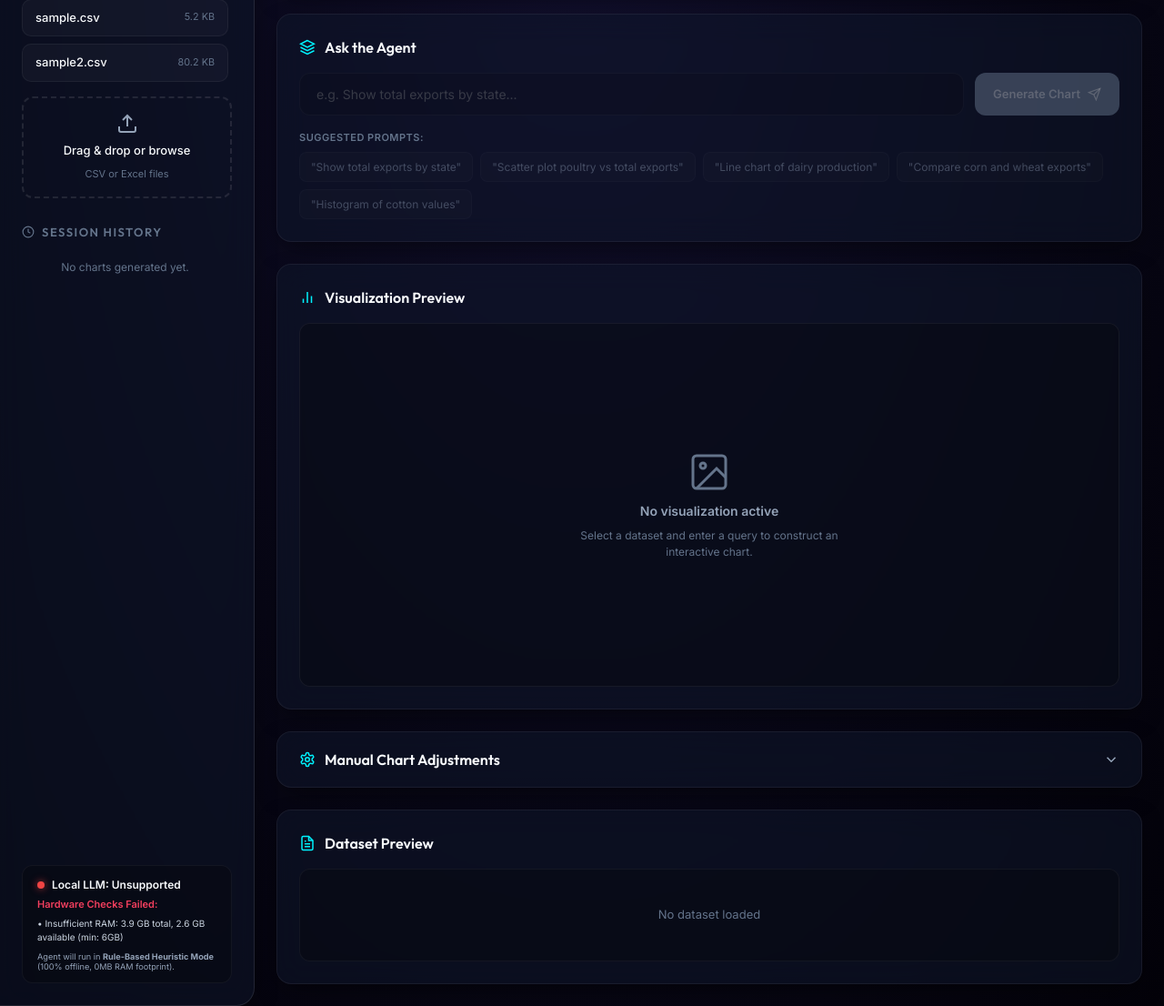
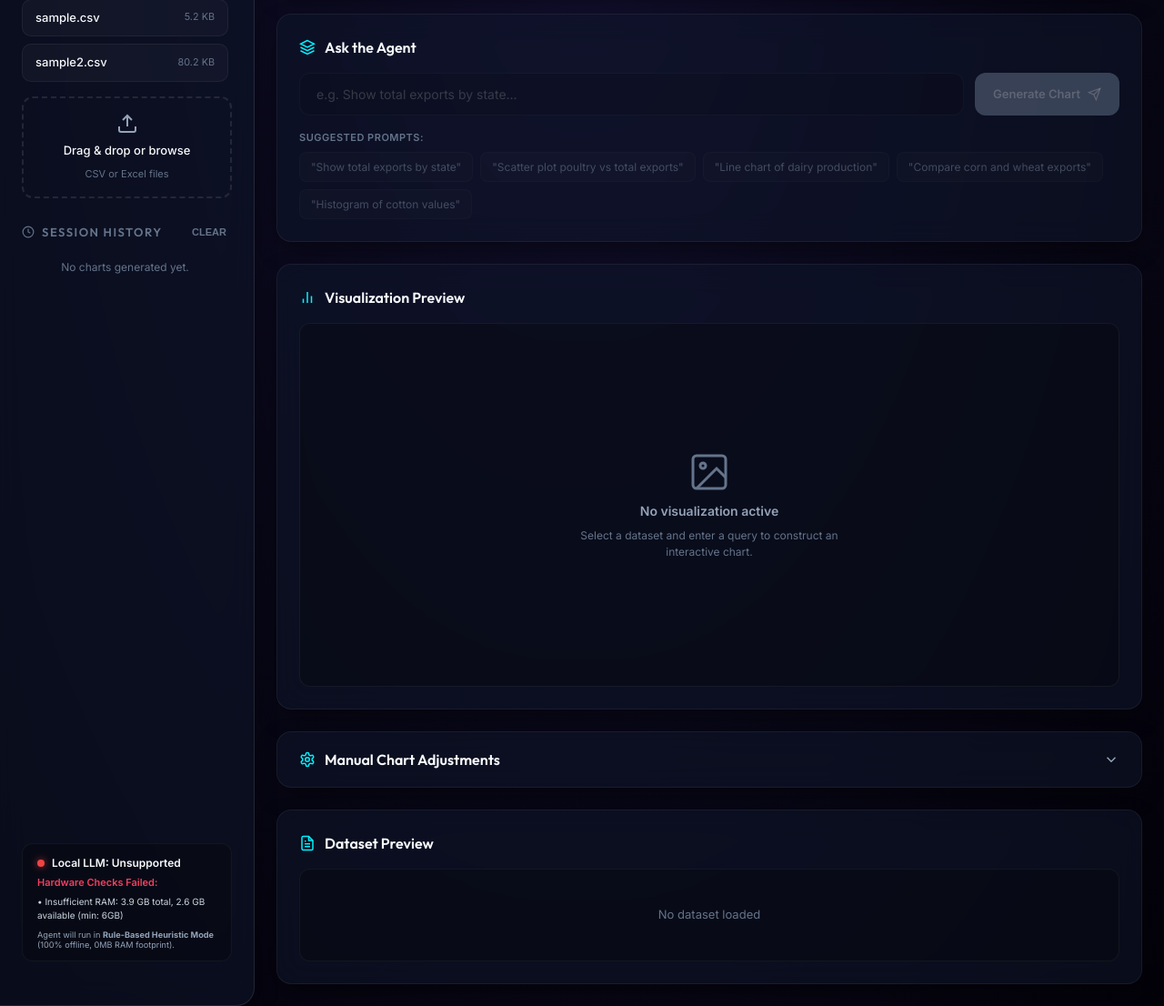
Before and after one commit to rajghosh06-dev/smart-visualization-agent, a FastAPI app: page / in a window 1280 px wide. Shown: the part 127-1233 px from the top of the page at 91% size. Run offline with FastAPI, Linux system fonts and the light colour scheme; lists and menus that the app fills with data are empty; some libraries are stand-ins or nearby versions.

Commit message:
Refactor UI: resolve sidebar scrolling height bugs, implement session history clear, add click-to-dismiss toast notifications, and update gitignore exclusions

```diff
--- a/app/static/script.js
+++ b/app/static/script.js
@@ -33,6 +33,7 @@ document.addEventListener("DOMContentLoaded", () => {
 
     const tableContainerEl = document.getElementById("table-container");
     const toastEl = document.getElementById("toast");
+    const btnClearHistoryEl = document.getElementById("btn-clear-history");
 
     const btnSidebarCollapseEl = document.getElementById("btn-sidebar-collapse");
     const btnSidebarExpandEl = document.getElementById("btn-sidebar-expand");
@@ -418,6 +419,22 @@ document.addEventListener("DOMContentLoaded", () => {
         overrideSectionEl.classList.toggle("open");
     });
 
+    // --- Clear History Handler ---
+    if (btnClearHistoryEl) {
+        btnClearHistoryEl.addEventListener("click", () => {
+            chartHistory = [];
+            renderHistory();
+            showToast("Session history cleared.");
+        });
+    }
+
+    // --- Click to dismiss toast notifications ---
+    if (toastEl) {
+        toastEl.addEventListener("click", () => {
+            toastEl.classList.remove("show");
+        });
+    }
+
     // --- Collapsible Sidebar Handlers ---
     btnSidebarCollapseEl.addEventListener("click", () => {
         sidebarEl.classList.add("collapsed");
--- a/app/static/style.css
+++ b/app/static/style.css
@@ -140,7 +140,6 @@ body {
     grid-template-columns: 0px minmax(0, 1fr);
 }
 
-/* Sidebar Styling */
 .sidebar {
     display: flex;
     flex-direction: column;
@@ -153,6 +152,13 @@ body {
     width: 280px;
     opacity: 1;
     transition: width var(--transition-normal), padding var(--transition-normal), opacity var(--transition-normal), border var(--transition-normal);
+}
+
+.sidebar::after {
+    content: "";
+    display: block;
+    height: 24px;
+    flex-shrink: 0;
 }
 
 .sidebar.collapsed {
@@ -248,6 +254,35 @@ body {
 
 .sidebar-section {
     margin-bottom: 28px;
+}
+
+.section-header-row {
+    display: flex;
+    justify-content: space-between;
+    align-items: center;
+    margin-bottom: 12px;
+}
+
+.section-header-row h3 {
+    margin-bottom: 0 !important;
+}
+
+.btn-clear {
+    background: none;
+    border: none;
+    color: var(--text-muted);
+    font-size: 11px;
+    font-weight: 600;
+    text-transform: uppercase;
+    cursor: pointer;
+    padding: 2px 6px;
+    border-radius: 4px;
+    transition: all var(--transition-fast);
+}
+
+.btn-clear:hover {
+    color: #ef4444;
+    background: rgba(239, 68, 68, 0.1);
 }
 
 .sidebar-section h3 {
@@ -1030,10 +1065,23 @@ tr:hover td {
     opacity: 0;
     transform: translateY(20px);
     transition: all var(--transition-normal);
-    pointer-events: none;
+    pointer-events: auto; /* Enable clicks */
+    cursor: pointer;      /* Show hand cursor */
     display: flex;
     align-items: center;
     gap: 8px;
+}
+
+.toast::after {
+    content: "✕";
+    font-size: 10px;
+    margin-left: 10px;
+    opacity: 0.5;
+    transition: opacity var(--transition-fast);
+}
+
+.toast:hover::after {
+    opacity: 1;
 }
 
 .toast.show {
--- a/app/templates/index.html
+++ b/app/templates/index.html
@@ -55,7 +55,10 @@
 
             <!-- Chart History -->
             <div class="sidebar-section">
-                <h3><svg class="section-icon" viewBox="0 0 24 24" fill="none" stroke="currentColor" stroke-width="2"><circle cx="12" cy="12" r="10"></circle><polyline points="12 6 12 12 16 14"></polyline></svg> Session History</h3>
+                <div class="section-header-row">
+                    <h3><svg class="section-icon" viewBox="0 0 24 24" fill="none" stroke="currentColor" stroke-width="2"><circle cx="12" cy="12" r="10"></circle><polyline points="12 6 12 12 16 14"></polyline></svg> Session History</h3>
+                    <button id="btn-clear-history" class="btn-clear" title="Clear History">Clear</button>
+                </div>
                 <div class="history-list" id="history-list">
                     <p class="empty-state">No charts generated yet.</p>
                 </div>
```
Also changed, not shown: 1 other file.
